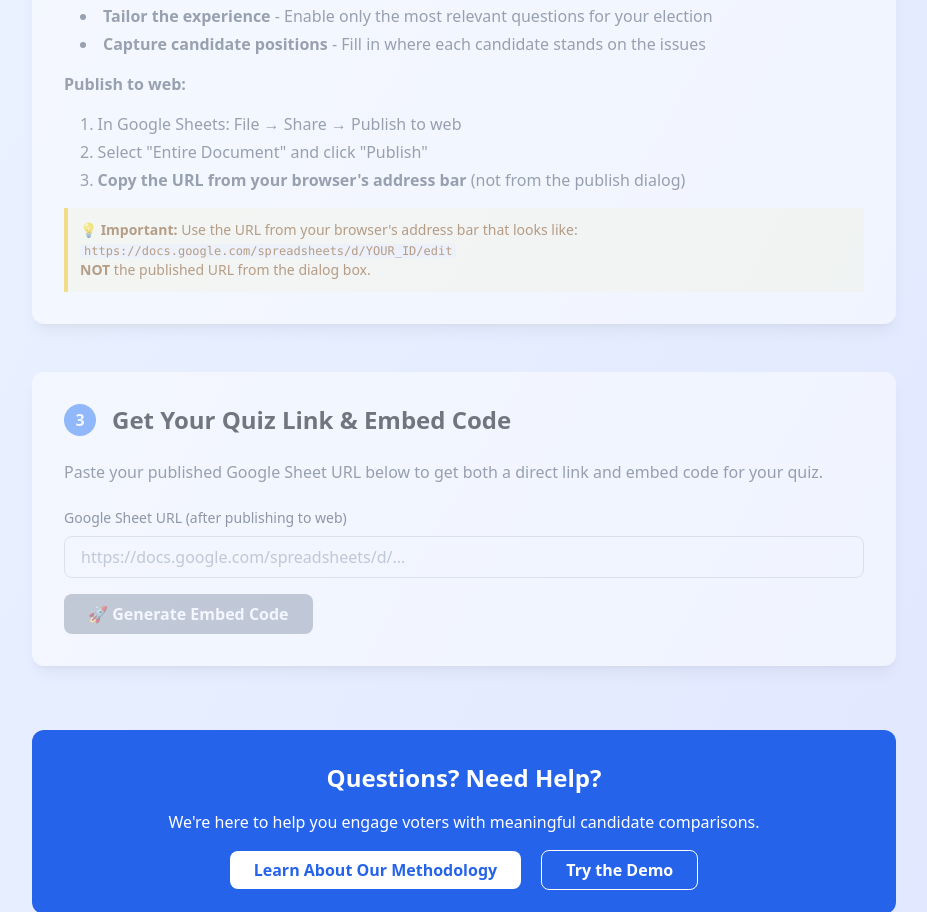
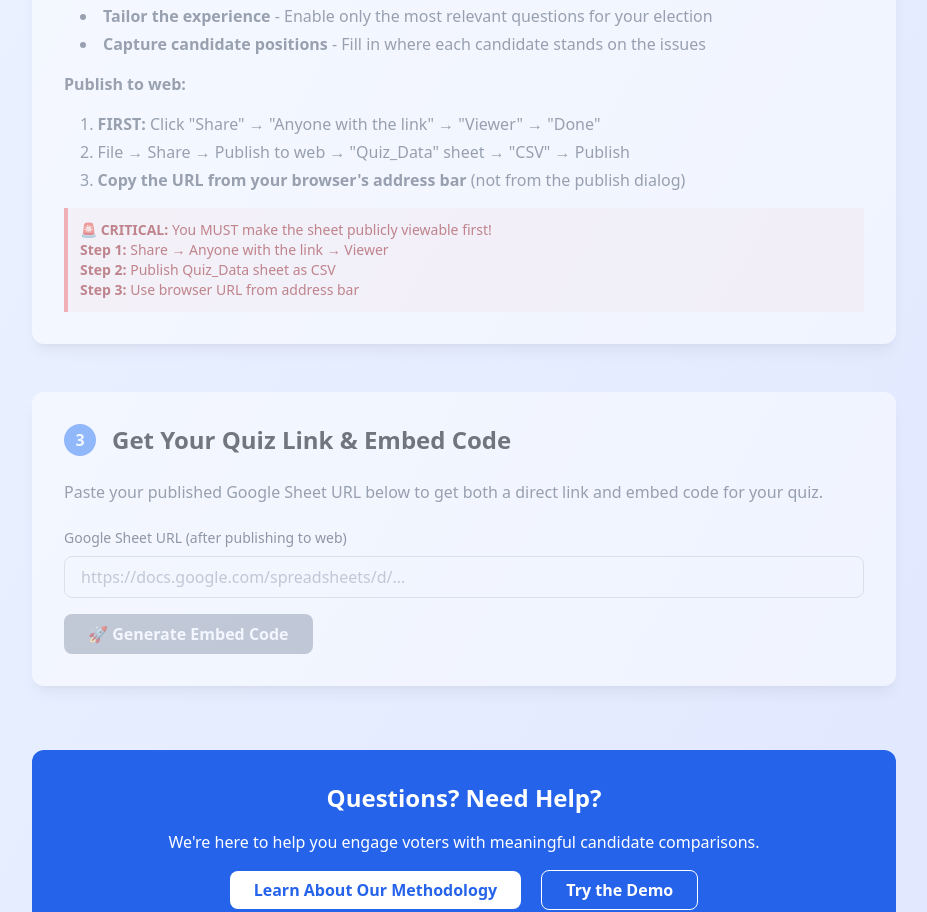
Before and after one commit to QuizTheVote/votequiz, a SvelteKit app: page /newsroom in a window 1280 px wide. Shown: the part 1388-2300 px from the top of the page, without its empty margins (176-1103 px from the left). Built offline with nearby package versions, Linux system fonts and the light colour scheme.

Commit message:
CRITICAL FIX: Add missing sharing permissions to instructions - required for quiz to work

```diff
--- a/src/routes/newsroom/+page.svelte
+++ b/src/routes/newsroom/+page.svelte
@@ -195,16 +195,17 @@
 
           <p><strong>Publish to web:</strong></p>
           <ol class="list-decimal list-inside space-y-1 ml-4">
-            <li>In Google Sheets: File → Share → Publish to web</li>
-            <li>Select "Entire Document" and click "Publish"</li>
+            <li><strong>FIRST:</strong> Click "Share" → "Anyone with the link" → "Viewer" → "Done"</li>
+            <li>File → Share → Publish to web → "Quiz_Data" sheet → "CSV" → Publish</li>
             <li><strong>Copy the URL from your browser's address bar</strong> (not from the publish dialog)</li>
           </ol>
 
-          <div class="mt-3 p-3 bg-yellow-50 border-l-4 border-yellow-400">
-            <p class="text-sm text-yellow-800">
-              💡 <strong>Important:</strong> Use the URL from your browser's address bar that looks like:<br>
-              <code class="text-xs bg-gray-100 px-1 rounded">https://docs.google.com/spreadsheets/d/YOUR_ID/edit</code><br>
-              <strong>NOT</strong> the published URL from the dialog box.
+          <div class="mt-3 p-3 bg-red-50 border-l-4 border-red-400">
+            <p class="text-sm text-red-800">
+              🚨 <strong>CRITICAL:</strong> You MUST make the sheet publicly viewable first!<br>
+              <strong>Step 1:</strong> Share → Anyone with the link → Viewer<br>
+              <strong>Step 2:</strong> Publish Quiz_Data sheet as CSV<br>
+              <strong>Step 3:</strong> Use browser URL from address bar
             </p>
           </div>
         </div>
```
